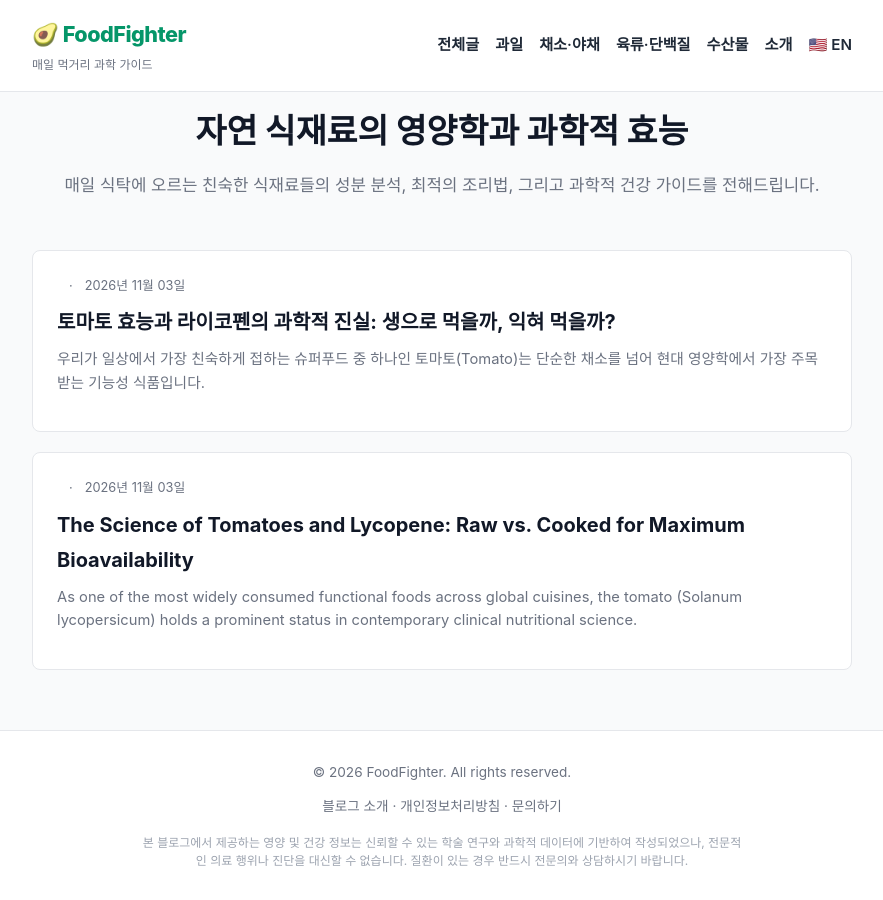
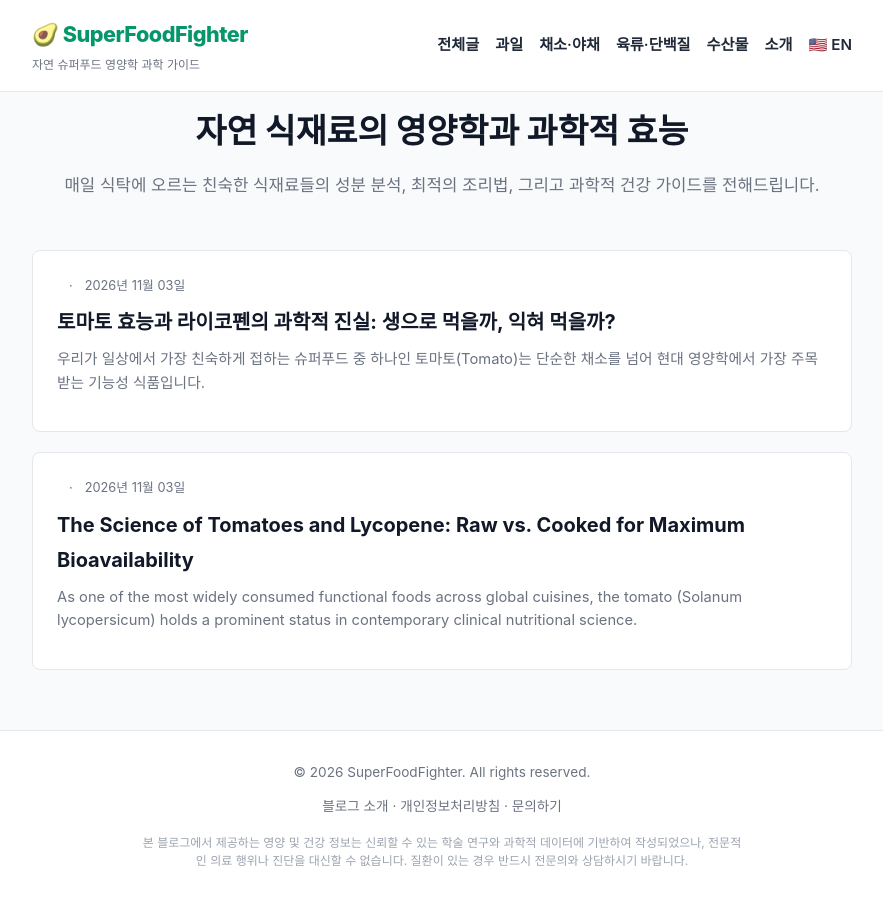
Before and after one commit to heewon-yu/dailyfoodfighter, a Jekyll site: the page built from index.html, in a window 1280 px wide and 900 px high, scrolled down 46 px. Shown: the whole window, without its empty margins (198-1081 px from the left). Built offline with Jekyll 4.4.1, drawn with Linux system fonts in a browser that asks for light colours.

Commit message:
refactor: superfoodfighter 브랜드 및 baseurl 전면 반영

```diff
--- a/_config.yml
+++ b/_config.yml
@@ -1,7 +1,7 @@
 ---
-title: "FoodFighter - Evidence-Based Food Nutrition Science Guide"
-description: "Scientific nutrition analysis, bioavailability kinetics, and health benefits of natural foods."
-baseurl: "/foodfighter"
+title: "SuperFoodFighter - Evidence-Based Superfood Nutrition Guide"
+description: "Scientific nutrition analysis, bioavailability kinetics, and health benefits of natural superfoods."
+baseurl: "/superfoodfighter"
 url: "https://heewon-yu.github.io"
 lang: "ko"
 
--- a/_layouts/default.html
+++ b/_layouts/default.html
@@ -8,12 +8,12 @@
 
   <!-- Keywords & Tags for Search Engines -->
   {% if page.tags %}
-  <meta name="keywords" content="{{ page.tags | join: ', ' }}, {{ page.category }}, nutrition, health benefits, calories, FoodFighter">
+  <meta name="keywords" content="{{ page.tags | join: ', ' }}, {{ page.category }}, nutrition, health benefits, calories, SuperFoodFighter">
   {% else %}
-  <meta name="keywords" content="food nutrition facts, health benefits of natural foods, superfood nutrition, healthy diet, foodfighter, food science">
+  <meta name="keywords" content="superfood nutrition facts, health benefits of natural foods, superfood nutrition, healthy diet, superfoodfighter, food science">
   {% endif %}
   <meta name="robots" content="index, follow">
-  <meta name="author" content="FoodFighter (푸드파이터)">
+  <meta name="author" content="SuperFoodFighter (슈퍼푸드파이터)">
 
   <!-- Canonical URL -->
   <link rel="canonical" href="{{ page.url | replace:'index.html','' | absolute_url }}">
@@ -88,8 +88,8 @@
   <header class="site-header">
     <div class="wrapper header-inner">
       <div class="brand">
-        <a href="{% if page.lang == 'en' %}{{ '/en/' | relative_url }}{% else %}{{ '/' | relative_url }}{% endif %}" class="site-logo">🥑 FoodFighter</a>
-        <span class="site-tagline">{% if page.lang == 'en' %}Evidence-Based Food Nutrition Science Guide{% else %}매일 먹거리 과학 가이드{% endif %}</span>
+        <a href="{% if page.lang == 'en' %}{{ '/en/' | relative_url }}{% else %}{{ '/' | relative_url }}{% endif %}" class="site-logo">🥑 SuperFoodFighter</a>
+        <span class="site-tagline">{% if page.lang == 'en' %}Evidence-Based Superfood Science Guide{% else %}자연 슈퍼푸드 영양학 과학 가이드{% endif %}</span>
       </div>
       <nav class="site-nav">
         {% if page.lang == 'en' %}
@@ -121,7 +121,7 @@
   <!-- Footer -->
   <footer class="site-footer">
     <div class="wrapper footer-inner">
-      <p class="footer-copy">&copy; {{ 'now' | date: "%Y" }} FoodFighter. All rights reserved.</p>
+      <p class="footer-copy">&copy; {{ 'now' | date: "%Y" }} SuperFoodFighter. All rights reserved.</p>
       <div class="footer-links">
         {% if page.lang == 'en' %}
         <a href="{{ '/en/about/' | relative_url }}">About Us</a>
@@ -139,7 +139,7 @@
       </div>
       <p class="footer-disclaimer">
         {% if page.lang == 'en' %}
-        Disclaimer: The information provided on FoodFighter is based on reputable scientific research and dietary data for educational purposes only. It is not intended to be a substitute for professional medical advice, diagnosis, or treatment.
+        Disclaimer: The information provided on SuperFoodFighter is based on reputable scientific research and dietary data for educational purposes only. It is not intended to be a substitute for professional medical advice, diagnosis, or treatment.
         {% else %}
         본 블로그에서 제공하는 영양 및 건강 정보는 신뢰할 수 있는 학술 연구와 과학적 데이터에 기반하여 작성되었으나, 전문적인 의료 행위나 진단을 대신할 수 없습니다. 질환이 있는 경우 반드시 전문의와 상담하시기 바랍니다.
         {% endif %}
--- a/ads.txt
+++ b/ads.txt
@@ -1,2 +1,2 @@
-# Google AdSense ads.txt for foodfighter
+# Google AdSense ads.txt for superfoodfighter
 # google.com, pub-XXXXXXXXXXXXXXXX, DIRECT, f08c47fec0942fa0
```
Also changed, not shown: README.md.
